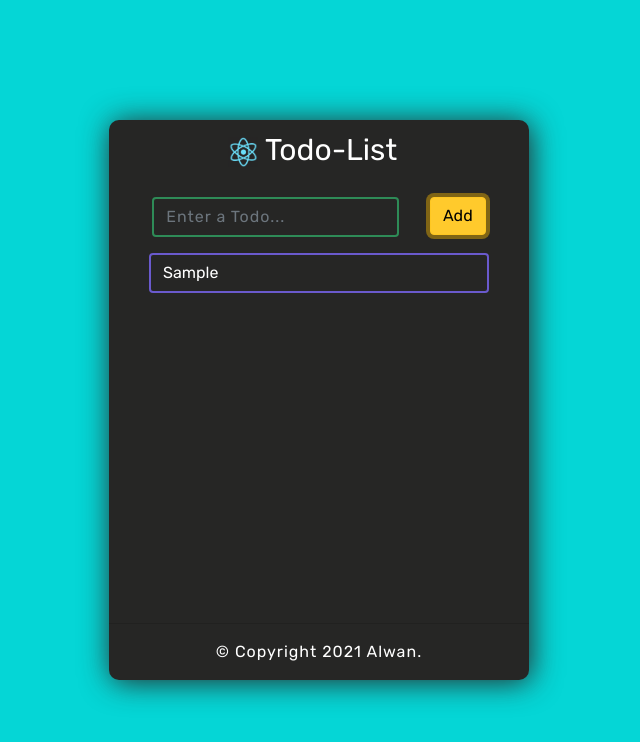
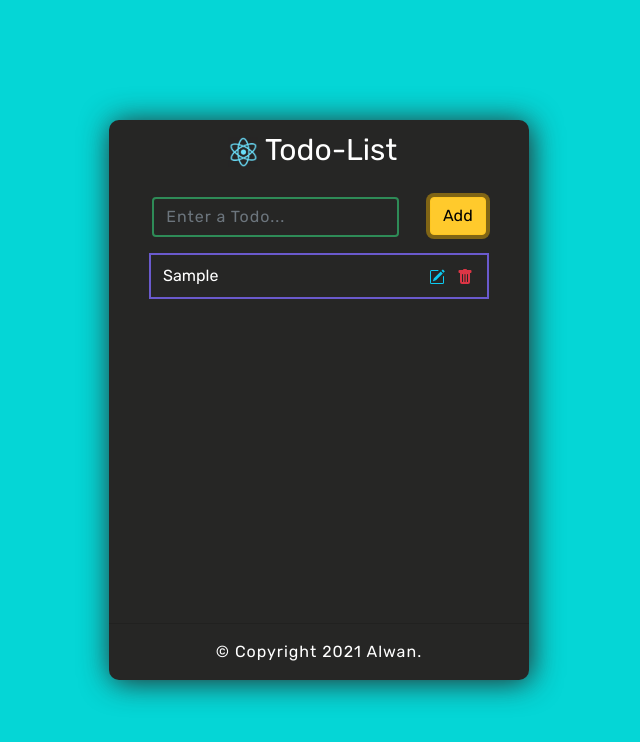
Before and after one commit to wanrabbae/react-todo-list, a React (Create React App) app: page / in a window 1280 px wide. Both pictures are taken after typing "Sample" into the empty fields and a click on the button "Add". Shown: the top 742 px of the page, without its empty margins (321-961 px from the left). Built offline with nearby package versions, Linux system fonts and the light colour scheme.

Commit message:
Add button edit and delete todos

```diff
--- a/src/App.css
+++ b/src/App.css
@@ -88,11 +88,19 @@ body {
 
 .listTodos {
     list-style-type: none;
+    width: 100%;
+    color: white;
+    border: 2px solid slateblue;
 }
 
 .listTodos .form-control {
     background: none;
-    width: 100%;
+    border: none;
     color: white;
-    border: 2px solid slateblue;
+    outline: none;
 }
+
+button {
+    background: none;
+    border: none;
+}
--- a/src/components/Form.js
+++ b/src/components/Form.js
@@ -14,7 +14,7 @@ function Form({ input, setInput, todos, setTodos }) {
             <div className="col-md-12">
                 <form action="" onSubmit={formHandler} className="d-flex justify-content-around">
                     <div className="form-group formGroup">
-                        <input type="text" name="inputTodo" id="inputTodo" className="form-control formControl" required placeholder="Enter a Todo..." value={input} onChange={e => setInput(e.target.value)} />
+                        <input type="text" autoFocus name="inputTodo" id="inputTodo" className="form-control formControl" required placeholder="Enter a Todo..." value={input} onChange={e => setInput(e.target.value)} />
                     </div>
                     <div className="form-group formGroup">
                         <button type="submit" name="submit" className="btn btn-warning">Add</button>
--- a/src/components/TodoList.js
+++ b/src/components/TodoList.js
@@ -6,8 +6,23 @@ function TodoList({ todos, setTodos }) {
             {
                 todos.map((todo) => {
                     return (
-                        <li key={todo.id} className="listTodos mb-3">
-                            <input type="text" name="todo" id="todo" value={todo.title} className="form-control" onChange={e => e.preventDefault()} />
+                        <li key={todo.id} className="listTodos mb-3 d-flex">
+                            <input type="text" name="todo" id="todo" value={todo.title} className="form-control" disabled onChange={e => e.preventDefault()} />
+
+                            <div className="actions p-2 d-flex">
+                                <button>
+                                    <svg xmlns="http://www.w3.org/2000/svg" width="16" height="16" fill="currentColor" class="bi bi-pencil-square text-info" viewBox="0 0 16 16">
+                                        <path d="M15.502 1.94a.5.5 0 0 1 0 .706L14.459 3.69l-2-2L13.502.646a.5.5 0 0 1 .707 0l1.293 1.293zm-1.75 2.456-2-2L4.939 9.21a.5.5 0 0 0-.121.196l-.805 2.414a.25.25 0 0 0 .316.316l2.414-.805a.5.5 0 0 0 .196-.12l6.813-6.814z" />
+                                        <path fill-rule="evenodd" d="M1 13.5A1.5 1.5 0 0 0 2.5 15h11a1.5 1.5 0 0 0 1.5-1.5v-6a.5.5 0 0 0-1 0v6a.5.5 0 0 1-.5.5h-11a.5.5 0 0 1-.5-.5v-11a.5.5 0 0 1 .5-.5H9a.5.5 0 0 0 0-1H2.5A1.5 1.5 0 0 0 1 2.5v11z" />
+                                    </svg>
+                                </button>
+
+                                <button>
+                                    <svg xmlns="http://www.w3.org/2000/svg" width="16" height="16" fill="currentColor" class="bi bi-trash-fill text-danger" viewBox="0 0 16 16">
+                                        <path d="M2.5 1a1 1 0 0 0-1 1v1a1 1 0 0 0 1 1H3v9a2 2 0 0 0 2 2h6a2 2 0 0 0 2-2V4h.5a1 1 0 0 0 1-1V2a1 1 0 0 0-1-1H10a1 1 0 0 0-1-1H7a1 1 0 0 0-1 1H2.5zm3 4a.5.5 0 0 1 .5.5v7a.5.5 0 0 1-1 0v-7a.5.5 0 0 1 .5-.5zM8 5a.5.5 0 0 1 .5.5v7a.5.5 0 0 1-1 0v-7A.5.5 0 0 1 8 5zm3 .5v7a.5.5 0 0 1-1 0v-7a.5.5 0 0 1 1 0z" />
+                                    </svg>
+                                </button>
+                            </div>
                         </li>
                     )
                 })
```
